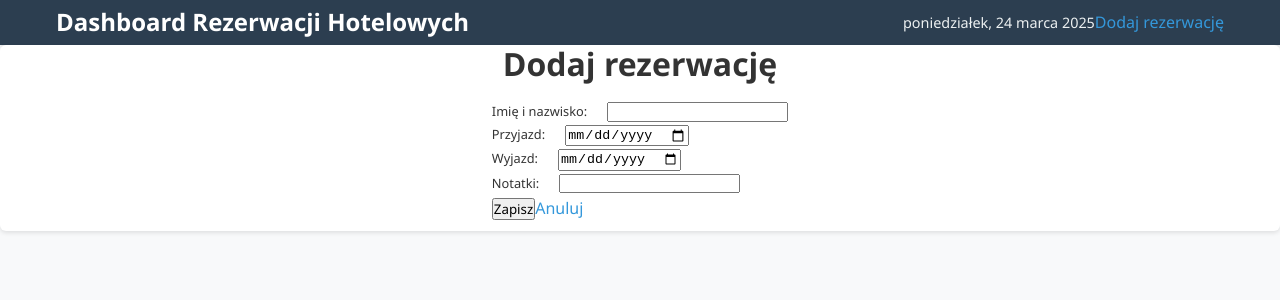
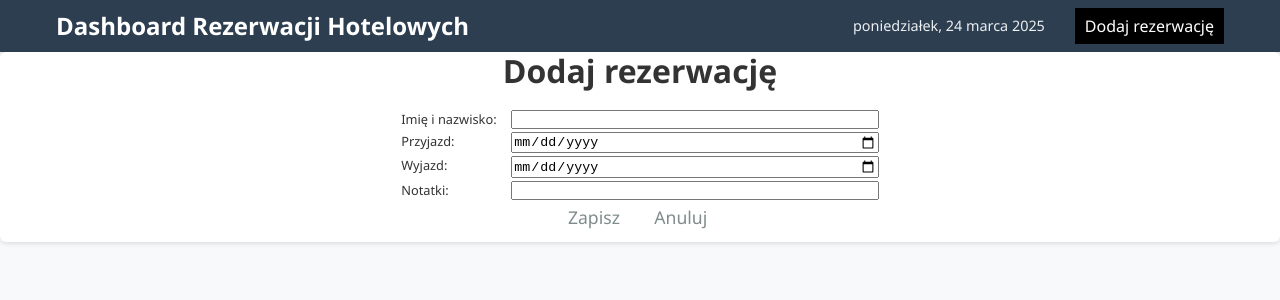
Before and after one commit to PaulaaGS/ReservationsDashboard, a React (Vite) app: page /add in a window 1280 px wide. Shown: the top 300 px of the page. Built offline with nearby package versions, Linux system fonts and the light colour scheme.

Commit message:
Adjust styles

```diff
--- a/src/components/Header/Header.css
+++ b/src/components/Header/Header.css
@@ -18,11 +18,13 @@
   margin: 0;
   font-size: 1.5rem;
   font-weight: 600;
+  color: white;
 }
 
 .header-actions {
   display: flex;
   align-items: center;
+  gap: 30px;
 }
 
 .date-display {
@@ -30,3 +32,9 @@
   color: #ecf0f1;
   text-align: right;
 }
+
+.add-reservation {
+  background-color: #000;
+  padding: 6px 10px;
+  color: inherit;
+}
--- a/src/components/Header/Header.tsx
+++ b/src/components/Header/Header.tsx
@@ -6,9 +6,11 @@ const Header: React.FC = () => {
   return (
     <header className="header">
       <div className="header-content">
-        <div className="logo">
-          <h1>Dashboard Rezerwacji Hotelowych</h1>
-        </div>
+        <Link to="/">
+          <div className="logo">
+            <h1>Dashboard Rezerwacji Hotelowych</h1>
+          </div>
+        </Link>
         <div className="header-actions">
           <div className="date-display">
             {new Date().toLocaleDateString("pl-PL", {
@@ -18,7 +20,9 @@ const Header: React.FC = () => {
               day: "numeric",
             })}
           </div>
-          <Link to="/add">Dodaj rezerwację</Link>
+          <Link to="/add" className="add-reservation">
+            Dodaj rezerwację
+          </Link>
         </div>
       </div>
     </header>
--- a/src/components/ReservationForm/Input/Input.css
+++ b/src/components/ReservationForm/Input/Input.css
@@ -1,6 +1,15 @@
 .input-field {
     display: flex;
-    gap: 20px;
+    gap: 10px;
     margin-bottom: 0.2rem;
     font-size: 0.8rem;
 }
+
+.input-field input {
+    flex: 1 0;
+}
+
+.input-field label {
+    flex: 1;
+    max-width: 100px;
+}
--- a/src/components/ReservationForm/ReservationForm.css
+++ b/src/components/ReservationForm/ReservationForm.css
@@ -10,10 +10,35 @@
     transition: transform 0.2s, box-shadow 0.2s;
 }
 
-.card-content {
-    padding: 0.7rem;
+.form-header {
+    margin-bottom: 0.5rem;
 }
 
-.card-header {
-    margin-bottom: 0.5rem;
+.reservation-form form {
+    padding: 0.7rem;
+    width: 100%;
+    max-width: 500px;
 }
+
+.form-buttons {
+    display: flex;
+    gap: 20px;
+    align-items: center;
+    justify-content: center;
+}
+
+.form-btn, .form-btn a {
+    background: none;
+    border: none;
+    cursor: pointer;
+    font-size: 1.1rem;
+    color: #7f8c8d;
+    padding: 0.1rem 0.3rem;
+    border-radius: 4px;
+    transition: background-color 0.2s;
+}
+
+.form-btn:hover, .form-btn a:hover {
+    background-color: #f5f5f5;
+    color: #2c3e50;
+}
--- a/src/components/ReservationForm/ReservationForm.tsx
+++ b/src/components/ReservationForm/ReservationForm.tsx
@@ -30,8 +30,8 @@ const ReservationForm: React.FC<ReservationFormProps> = ({
 
   return (
     <div className="reservation-form">
-      <h1 className="card-header">{title}</h1>
-      <form className="card-content" onSubmit={handleSubmit}>
+      <h1 className="form-header">{title}</h1>
+      <form onSubmit={handleSubmit}>
         <Input
           name="guestName"
           label="Imię i nazwisko:"
@@ -58,8 +58,14 @@ const ReservationForm: React.FC<ReservationFormProps> = ({
           value={reservation.notes}
           onChange={handleChange}
         />
-        <button type="submit">Zapisz</button>
-        <Link to="/">Anuluj</Link>
+        <div className="form-buttons">
+          <button type="submit" className="form-btn">
+            Zapisz
+          </button>
+          <button className="form-btn">
+            <Link to="/">Anuluj</Link>
+          </button>
+        </div>
       </form>
     </div>
   );
```
